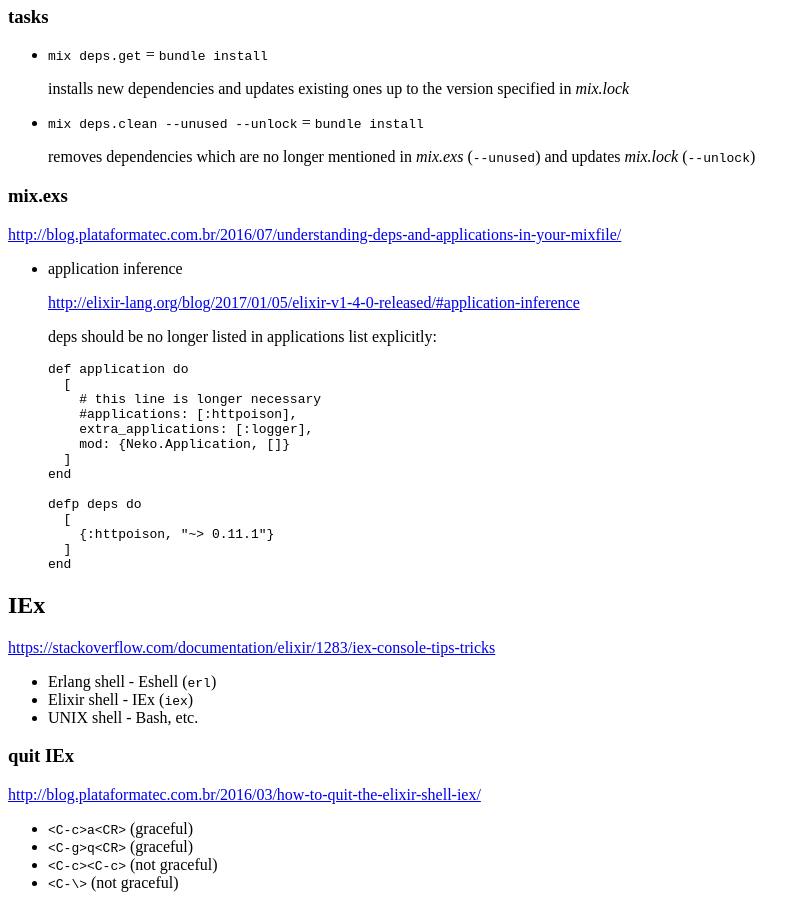
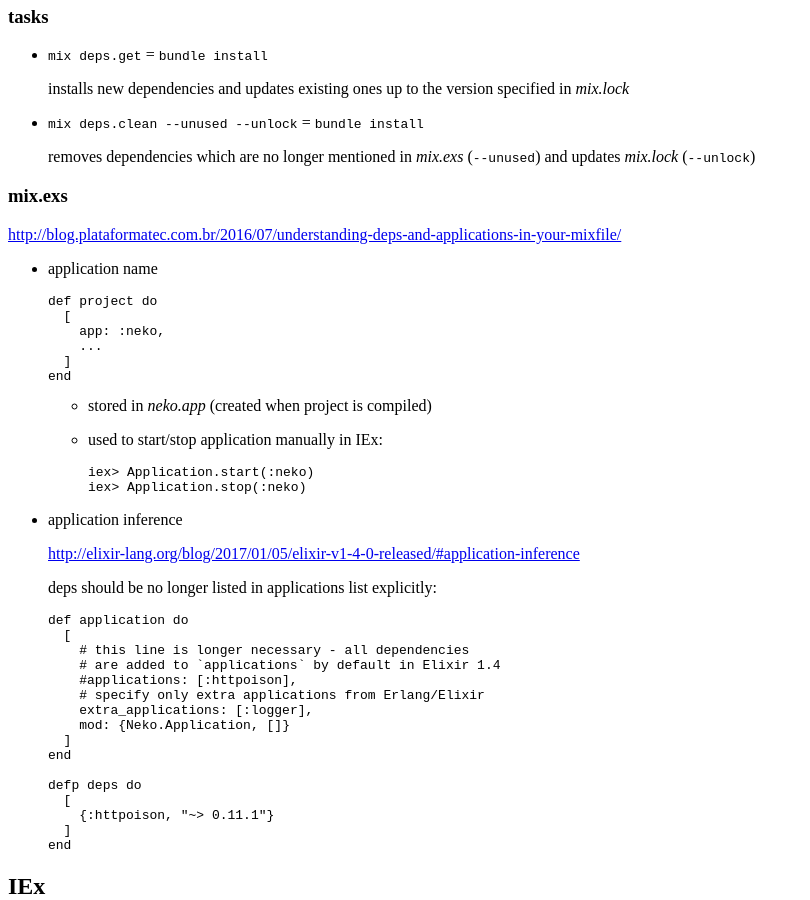
Before and after one commit to tap349/tap349.github.io, a Jekyll site: the page built from _posts/2017-05-21-elixir-mix-and-iex.md, in a window 1280 px wide and 900 px high, scrolled down 595 px. Shown: the whole window, without its empty margins (0-810 px from the left). Built offline with Jekyll 4.4.1, drawn with Linux system fonts in a browser that asks for light colours.

Commit message:
update 2017-06-04_13:44:31

````diff
--- a/_posts/2017-05-21-elixir-mix-and-iex.md
+++ b/_posts/2017-05-21-elixir-mix-and-iex.md
@@ -29,6 +29,25 @@ categories: [elixir]
 
 <http://blog.plataformatec.com.br/2016/07/understanding-deps-and-applications-in-your-mixfile/>
 
+- application name
+
+  ```elixir
+  def project do
+    [
+      app: :neko,
+      ...
+    ]
+  end
+  ```
+
+  - stored in _neko.app_ (created when project is compiled)
+  - used to start/stop application manually in IEx:
+
+    ```sh
+    iex> Application.start(:neko)
+    iex> Application.stop(:neko)
+    ```
+
 - application inference
 
   <http://elixir-lang.org/blog/2017/01/05/elixir-v1-4-0-released/#application-inference>
@@ -38,8 +57,10 @@ categories: [elixir]
   ```elixir
   def application do
     [
-      # this line is longer necessary
+      # this line is longer necessary - all dependencies
+      # are added to `applications` by default in Elixir 1.4
       #applications: [:httpoison],
+      # specify only extra applications from Erlang/Elixir
       extra_applications: [:logger],
       mod: {Neko.Application, []}
     ]
````
